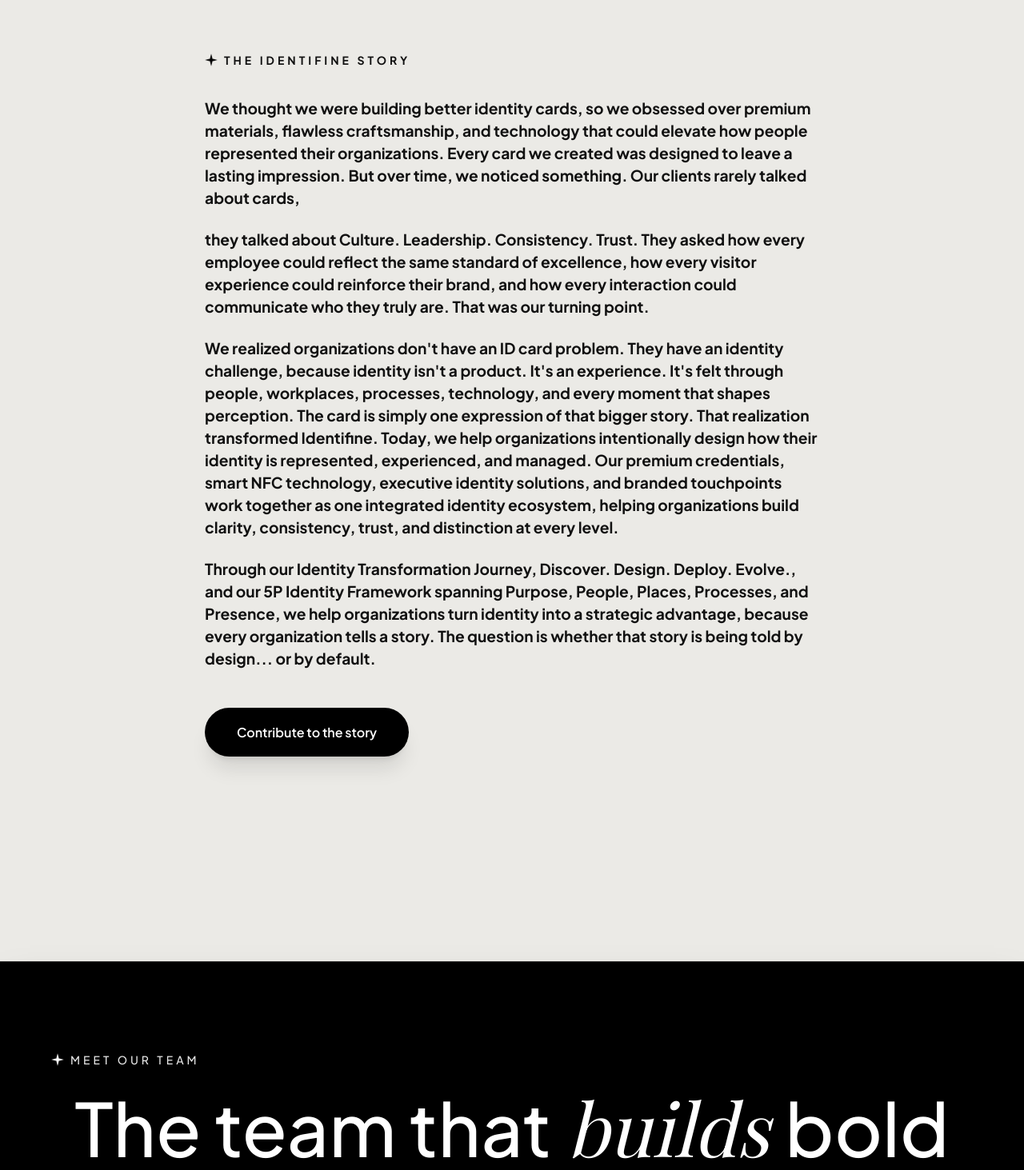
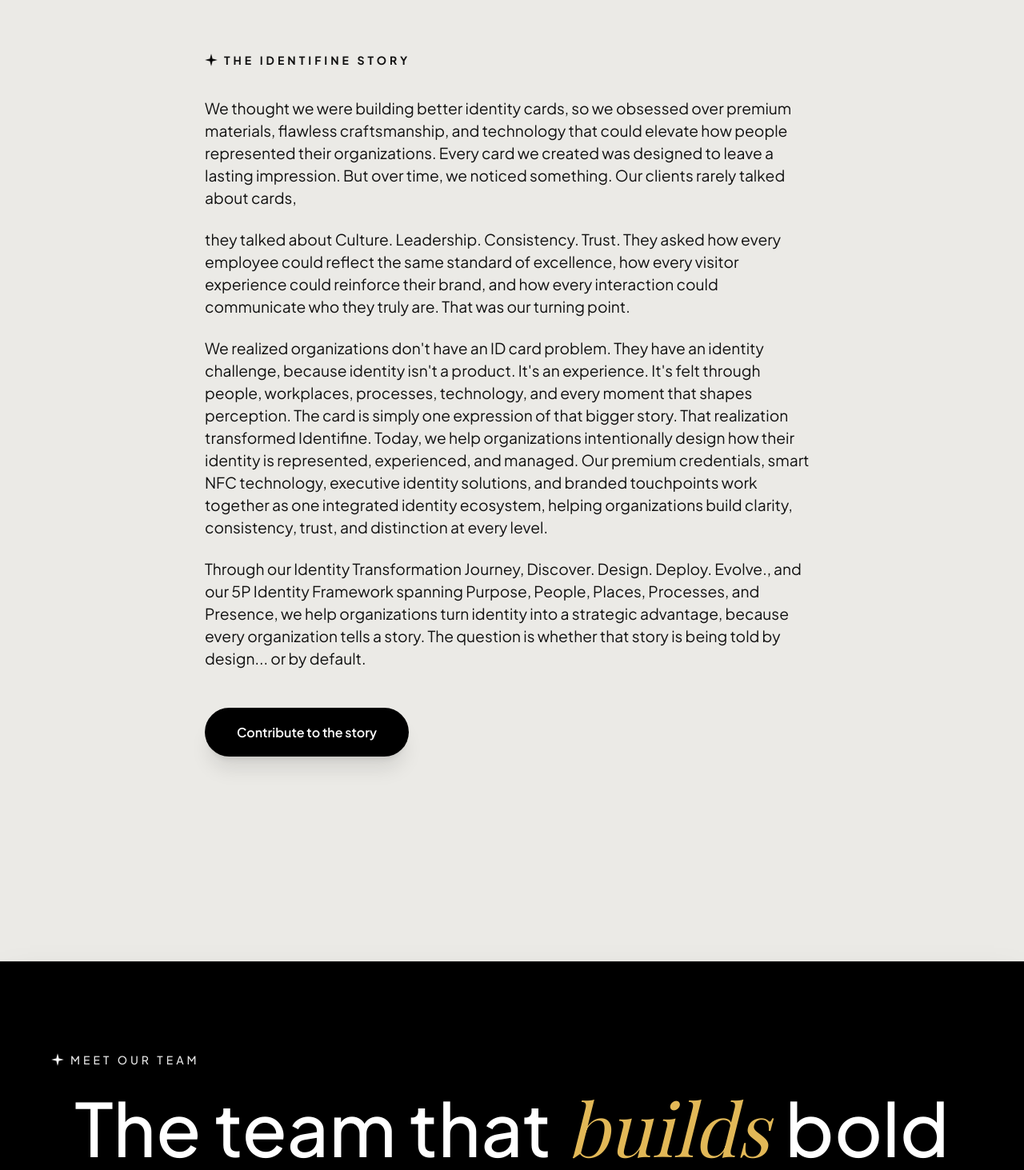
Before and after one commit to 0001-DEV/Identifine, a React (Vite) app: page /about-us in a window 1280 px wide. Shown: the part 507-1970 px from the top of the page at 80% size. Built offline with nearby package versions, Linux system fonts and the light colour scheme; a web font is replaced by a local one.

Commit message:
Update About Us story text to font-normal, set builds to gold color #E2B857, and remove gold hover border from team cards

```diff
--- a/src/pages/AboutUsPage.jsx
+++ b/src/pages/AboutUsPage.jsx
@@ -246,17 +246,17 @@ export default function AboutUsPage() {
               </span>
             </div>
 
-            <div className="space-y-6 text-base sm:text-lg lg:text-[1.2rem] text-[#111111] leading-relaxed font-bold text-left max-w-3xl">
-              <p className="font-bold animate-typewriter-text [animation-delay:0.15s]">
+            <div className="space-y-6 text-base sm:text-lg lg:text-[1.2rem] text-[#111111] leading-relaxed font-normal text-left max-w-3xl">
+              <p className="font-normal animate-typewriter-text [animation-delay:0.15s]">
                 We thought we were building better identity cards, so we obsessed over premium materials, flawless craftsmanship, and technology that could elevate how people represented their organizations. Every card we created was designed to leave a lasting impression. But over time, we noticed something. Our clients rarely talked about cards,
               </p>
-              <p className="font-bold animate-typewriter-text [animation-delay:0.55s]">
+              <p className="font-normal animate-typewriter-text [animation-delay:0.55s]">
                 they talked about Culture. Leadership. Consistency. Trust. They asked how every employee could reflect the same standard of excellence, how every visitor experience could reinforce their brand, and how every interaction could communicate who they truly are. That was our turning point.
               </p>
-              <p className="font-bold animate-typewriter-text [animation-delay:0.95s]">
+              <p className="font-normal animate-typewriter-text [animation-delay:0.95s]">
                 We realized organizations don't have an ID card problem. They have an identity challenge, because identity isn't a product. It's an experience. It's felt through people, workplaces, processes, technology, and every moment that shapes perception. The card is simply one expression of that bigger story. That realization transformed Identifine. Today, we help organizations intentionally design how their identity is represented, experienced, and managed. Our premium credentials, smart NFC technology, executive identity solutions, and branded touchpoints work together as one integrated identity ecosystem, helping organizations build clarity, consistency, trust, and distinction at every level.
               </p>
-              <p className="font-bold animate-typewriter-text [animation-delay:1.35s]">
+              <p className="font-normal animate-typewriter-text [animation-delay:1.35s]">
                 Through our Identity Transformation Journey, Discover. Design. Deploy. Evolve., and our 5P Identity Framework spanning Purpose, People, Places, Processes, and Presence, we help organizations turn identity into a strategic advantage, because every organization tells a story. The question is whether that story is being told by design... or by default.
               </p>
             </div>
@@ -302,7 +302,7 @@ export default function AboutUsPage() {
                 </span>
               </div>
               <h2 className="text-6xl sm:text-8xl lg:text-[5.75rem] font-galano font-medium text-white leading-[1.12] text-center max-w-6xl mx-auto py-2">
-                The team that <em className="font-swarsh italic font-medium text-white px-1">builds</em> <span className="font-galano font-medium">bold</span>
+                The team that <em className="font-swarsh italic font-medium text-[#E2B857] px-1">builds</em> <span className="font-galano font-medium">bold</span>
               </h2>
             </div>
 
@@ -311,7 +311,7 @@ export default function AboutUsPage() {
               {teamMembers.map((member, idx) => (
                 <div
                   key={member.id}
-                  className={`scroll-reveal group relative rounded-2xl sm:rounded-[28px] overflow-hidden bg-[#111111] border border-[#222222] shadow-md transition-all duration-500 hover:border-[#E2B857]/40 hover:shadow-2xl ${idx === 0
+                  className={`scroll-reveal group relative rounded-2xl sm:rounded-[28px] overflow-hidden bg-[#111111] border border-[#222222] shadow-md transition-all duration-500 hover:border-white/30 hover:shadow-2xl ${idx === 0
                       ? 'col-span-2 lg:col-span-1 lg:row-span-2 min-h-[480px] sm:min-h-[580px] lg:min-h-[720px] h-full'
                       : 'col-span-1 min-h-[240px] sm:min-h-[320px] lg:min-h-[350px] h-full'
                     }`}
```
